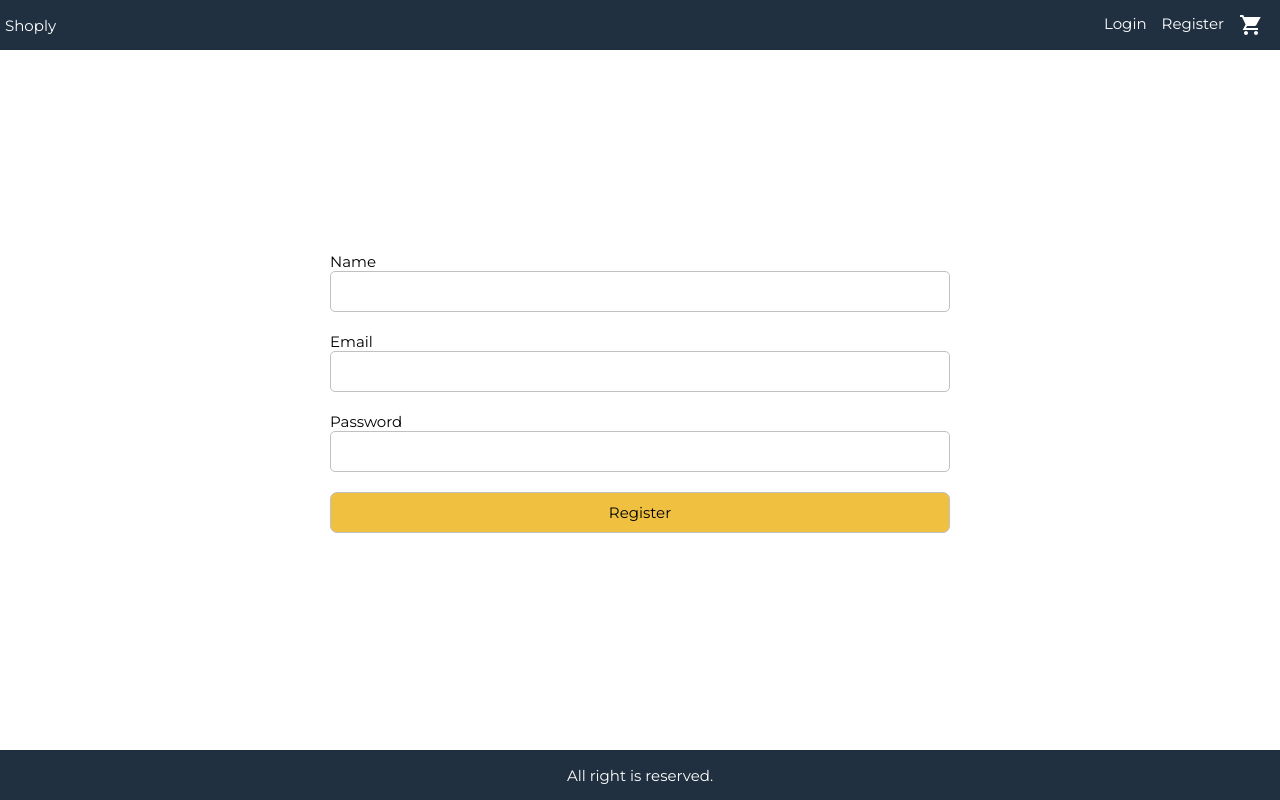
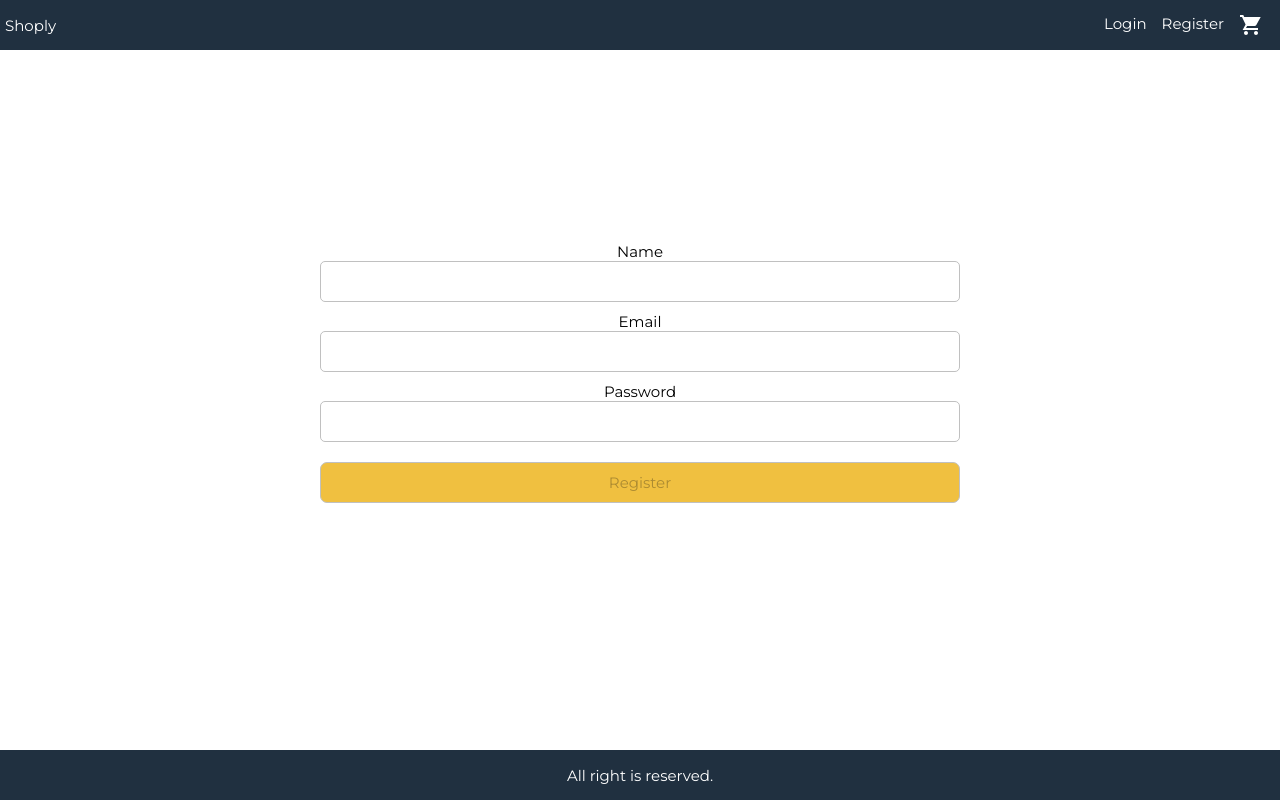
Before and after one commit to urire/shoply-ui, a React (Create React App) app: page /register in a window 1280 px wide. Built offline with nearby package versions, Linux system fonts and the light colour scheme; the HTML template or start-up script is replaced by a standard one.

Commit message:
Added input validation for login and register screens

```diff
--- a/package.json
+++ b/package.json
@@ -12,6 +12,7 @@
 		"@testing-library/react": "^11.2.6",
 		"@testing-library/user-event": "^12.8.3",
 		"axios": "^0.21.1",
+		"joi-browser": "^13.4.0",
 		"lodash": "^4.17.21",
 		"react": "^17.0.2",
 		"react-dom": "^17.0.2",
--- a/src/actions/userActions.js
+++ b/src/actions/userActions.js
@@ -12,11 +12,10 @@ const initUser = (res, dispatch, type) => {
 	localStorage.setItem("user", JSON.stringify(user));
 };
 
-export const login = (email, password) => dispatch => {
-	http
-		.post("/users/login", { email, password })
-		.then(res => initUser(res, dispatch, LOGIN))
-		.catch(err => alert("invalid email or password"));
+export const login = (email, password) => async dispatch => {
+	const res = await http.post("/users/login", { email, password });
+
+	initUser(res, dispatch, LOGIN);
 };
 
 export const logout = () => dispatch => {
@@ -27,9 +26,8 @@ export const logout = () => dispatch => {
 	localStorage.setItem("user", null);
 };
 
-export const register = (name, email, password) => dispatch => {
-	http
-		.post("/users/register", { name, email, password })
-		.then(res => initUser(res, dispatch, REGISTER))
-		.catch(err => alert("invalid name, email or password"));
+export const register = (name, email, password) => async dispatch => {
+	const res = await http.post("/users/register", { name, email, password });
+
+	initUser(res, dispatch, REGISTER);
 };
--- /dev/null
+++ b/src/components/common/form.jsx
@@ -0,0 +1,90 @@
+import { Component } from "react";
+import Joi from "joi-browser";
+import Input from "./input";
+import Select from "./select";
+
+class Form extends Component {
+	state = {
+		data: {},
+		errors: {}
+	};
+
+	validate = () => {
+		const options = { abortEarly: false };
+		const { error } = Joi.validate(this.state.data, this.schema, options);
+		if (!error) return null;
+
+		const errors = {};
+		error.details.map(item => (errors[item.path[0]] = item.message));
+
+		return errors;
+	};
+
+	validateProperty = ({ name, value }) => {
+		const { error } = Joi.validate({ [name]: value }, { [name]: this.schema[name] });
+
+		return error ? error.details[0].message : null;
+	};
+
+	handleSubmit = e => {
+		e.preventDefault();
+
+		const errors = this.validate();
+		this.setState({ errors: errors || {} });
+		if (errors) return;
+
+		this.doSubmit(e);
+	};
+
+	handleChange = ({ currentTarget: input }) => {
+		const errors = { ...this.state.errors };
+		const errorMessage = this.validateProperty(input);
+		if (errorMessage) errors[input.name] = errorMessage;
+		else delete errors[input.name];
+
+		const data = { ...this.state.data };
+		data[input.name] = input.value;
+
+		this.setState({ data, errors });
+	};
+
+	renderButton(label) {
+		return (
+			<button disabled={this.validate()} className='btn btn-primary'>
+				{label}
+			</button>
+		);
+	}
+
+	renderInput(name, label, type = "text") {
+		const { data, errors } = this.state;
+
+		return (
+			<Input
+				type={type}
+				name={name}
+				value={data[name]}
+				label={label}
+				onChange={this.handleChange}
+				error={errors[name]}
+			/>
+		);
+	}
+
+	renderSelect(name, label, options) {
+		const { data, errors } = this.state;
+
+		return (
+			<Select
+				name={name}
+				value={data[name]}
+				label={label}
+				options={options}
+				onChange={this.handleChange}
+				error={errors[name]}
+			/>
+		);
+	}
+}
+
+export default Form;
--- /dev/null
+++ b/src/components/common/input.jsx
@@ -0,0 +1,13 @@
+import React from "react";
+
+const Input = ({ name, label, error, ...rest }) => {
+	return (
+		<div className='form-group'>
+			<label htmlFor={name}>{label}</label>
+			<input {...rest} name={name} id={name} className='form-control' />
+			{error && <div className='alert alert-danger'>{error}</div>}
+		</div>
+	);
+};
+
+export default Input;
--- /dev/null
+++ b/src/components/common/select.jsx
@@ -0,0 +1,20 @@
+import React from "react";
+
+const Select = ({ name, label, options, error, ...rest }) => {
+	return (
+		<div className='form-group'>
+			<label htmlFor={name}>{label}</label>
+			<select name={name} id={name} {...rest} className='form-control'>
+				<option value='' />
+				{options.map(option => (
+					<option key={option._id} value={option._id}>
+						{option.name}
+					</option>
+				))}
+			</select>
+			{error && <div className='alert alert-danger'>{error}</div>}
+		</div>
+	);
+};
+
+export default Select;
--- a/src/index.css
+++ b/src/index.css
@@ -415,3 +415,41 @@ th {
 .user-orders {
 	margin-right: 1.5rem;
 }
+
+.form-group {
+	display: flex;
+	flex-direction: column;
+	align-items: center;
+	width: 50vw;
+	margin-bottom: 1rem;
+}
+
+/* Login Form */
+
+.login-form {
+	width: 50vw;
+	margin-left: 25vw;
+	margin-top: 15%;
+}
+
+.login-form .btn {
+	width: 100%;
+	margin-top: 1rem;
+}
+
+.form-group input {
+	width: 100%;
+	text-align: center;
+}
+
+/* Alerts */
+
+.alert {
+	width: 100%;
+	text-align: center;
+}
+
+.alert-danger {
+	background: red;
+	color: white;
+}
--- a/src/screens/LoginScreen.jsx
+++ b/src/screens/LoginScreen.jsx
@@ -1,53 +1,46 @@
-import { Component } from "react";
 import { connect } from "react-redux";
 import { login } from "../actions/userActions";
+import Joi from "joi-browser";
+import Form from "../components/common/form";
 
-class LoginScreen extends Component {
+class LoginScreen extends Form {
 	state = {
-		email: "",
-		password: ""
+		data: { email: "", password: "" },
+		errors: {}
 	};
 
-	handleInput = event => {
-		this.setState({ [event.target.name]: event.target.value });
+	schema = {
+		email: Joi.string().required().label("Email"),
+		password: Joi.string().required().label("Password")
 	};
 
-	login = () => {
-		const { email, password } = this.state;
-		const { login, history } = this.props;
+	doSubmit = async () => {
+		const { email, password } = this.state.data;
+		const { login } = this.props;
 
-		if (email === "") {
-			alert("email is required");
-			return;
+		try {
+			await login(email, password);
+
+			const { state } = this.props.location;
+
+			window.location = state ? state.from.pathname : "/";
+		} catch (ex) {
+			if (ex.response && ex.response.status === 400) {
+				const errors = { ...this.state.errors };
+				errors.email = ex.response.data;
+				this.setState({ errors });
+			}
 		}
-
-		if (password === "") {
-			alert("password is required");
-			return;
-		}
-
-		login(email, password);
-		history.push("/");
 	};
 
 	render() {
 		return (
 			<div className='login-form'>
-				<ul className='form-container'>
-					<li>
-						<label>Email</label>
-						<input name='email' type='email' required onChange={this.handleInput}></input>
-					</li>
-					<li>
-						<label>Password</label>
-						<input name='password' type='text' required onChange={this.handleInput}></input>
-					</li>
-					<li>
-						<button className='btn btn-primary' onClick={this.login}>
-							Login
-						</button>
-					</li>
-				</ul>
+				<form onSubmit={this.handleSubmit}>
+					{this.renderInput("email", "Email")}
+					{this.renderInput("password", "Password", "password")}
+					{this.renderButton("Login")}
+				</form>
 			</div>
 		);
 	}
--- a/src/screens/RegisterScreen.jsx
+++ b/src/screens/RegisterScreen.jsx
@@ -1,63 +1,48 @@
-import { Component } from "react";
 import { connect } from "react-redux";
 import { register } from "../actions/userActions";
+import Joi from "joi-browser";
+import Form from "../components/common/form";
 
-class RegisterScreen extends Component {
+class RegisterScreen extends Form {
 	state = {
-		name: "",
-		email: "",
-		password: ""
+		data: { name: "", email: "", password: "" },
+		errors: {}
 	};
 
-	handleInput = event => {
-		this.setState({ [event.target.name]: event.target.value });
+	schema = {
+		name: Joi.string().required().label("Name"),
+		email: Joi.string().required().label("Email"),
+		password: Joi.string().required().label("Password")
 	};
 
-	register = () => {
-		const { name, email, password } = this.state;
-		const { register, history } = this.props;
+	doSubmit = async () => {
+		const { name, email, password } = this.state.data;
+		const { register } = this.props;
 
-		if (name === "") {
-			alert("name is required");
-			return;
+		try {
+			await register(name, email, password);
+
+			const { state } = this.props.location;
+
+			window.location = state ? state.from.pathname : "/";
+		} catch (ex) {
+			if (ex.response && ex.response.status === 400) {
+				const errors = { ...this.state.errors };
+				errors.email = ex.response.data;
+				this.setState({ errors });
+			}
 		}
-
-		if (email === "") {
-			alert("email is required");
-			return;
-		}
-
-		if (password === "") {
-			alert("password is required");
-			return;
-		}
-
-		register(name, email, password);
-		history.push("/");
 	};
 
 	render() {
 		return (
 			<div className='login-form'>
-				<ul className='form-container'>
-					<li>
-						<label>Name</label>
-						<input name='name' type='text' required onChange={this.handleInput}></input>
-					</li>
-					<li>
-						<label>Email</label>
-						<input name='email' type='email' required onChange={this.handleInput}></input>
-					</li>
-					<li>
-						<label>Password</label>
-						<input name='password' type='text' required onChange={this.handleInput}></input>
-					</li>
-					<li>
-						<button className='btn btn-primary' onClick={this.register}>
-							Register
-						</button>
-					</li>
-				</ul>
+				<form onSubmit={this.handleSubmit}>
+					{this.renderInput("name", "Name")}
+					{this.renderInput("email", "Email")}
+					{this.renderInput("password", "Password", "password")}
+					{this.renderButton("Register")}
+				</form>
 			</div>
 		);
 	}
```
